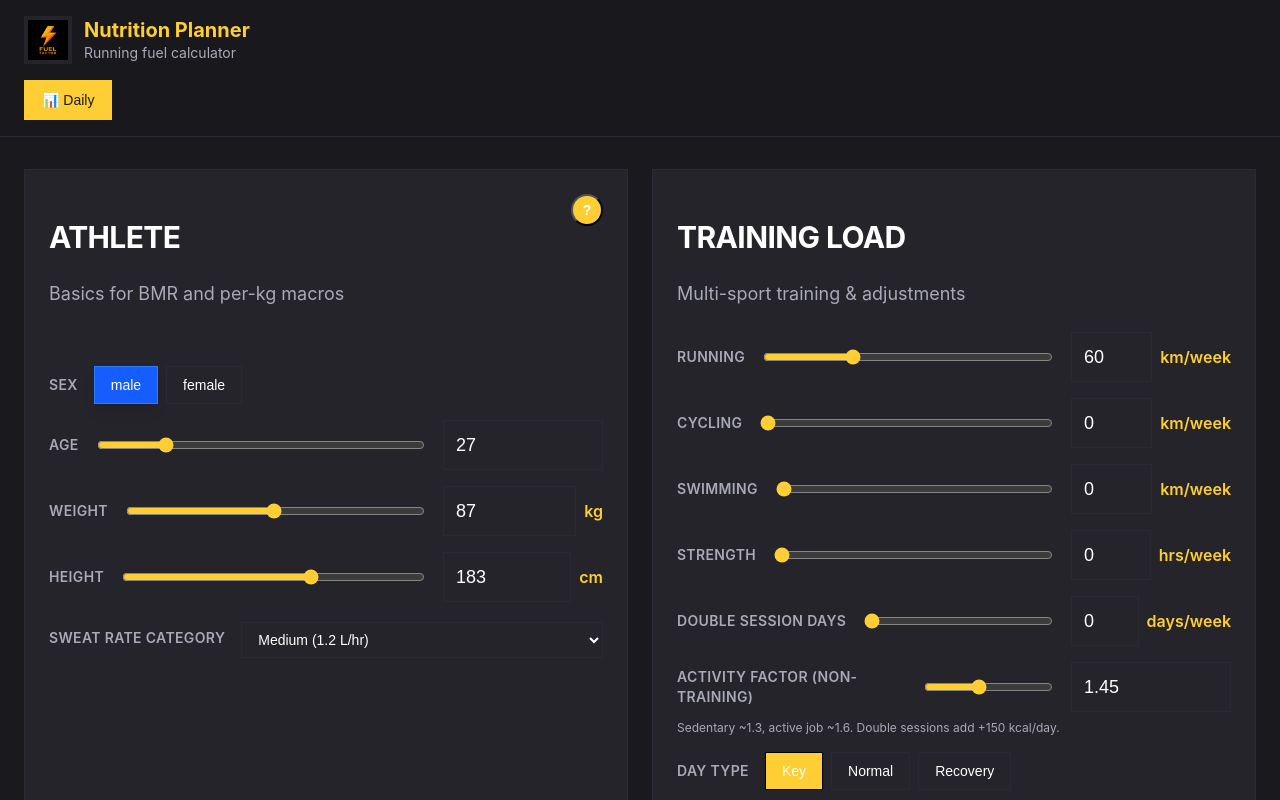
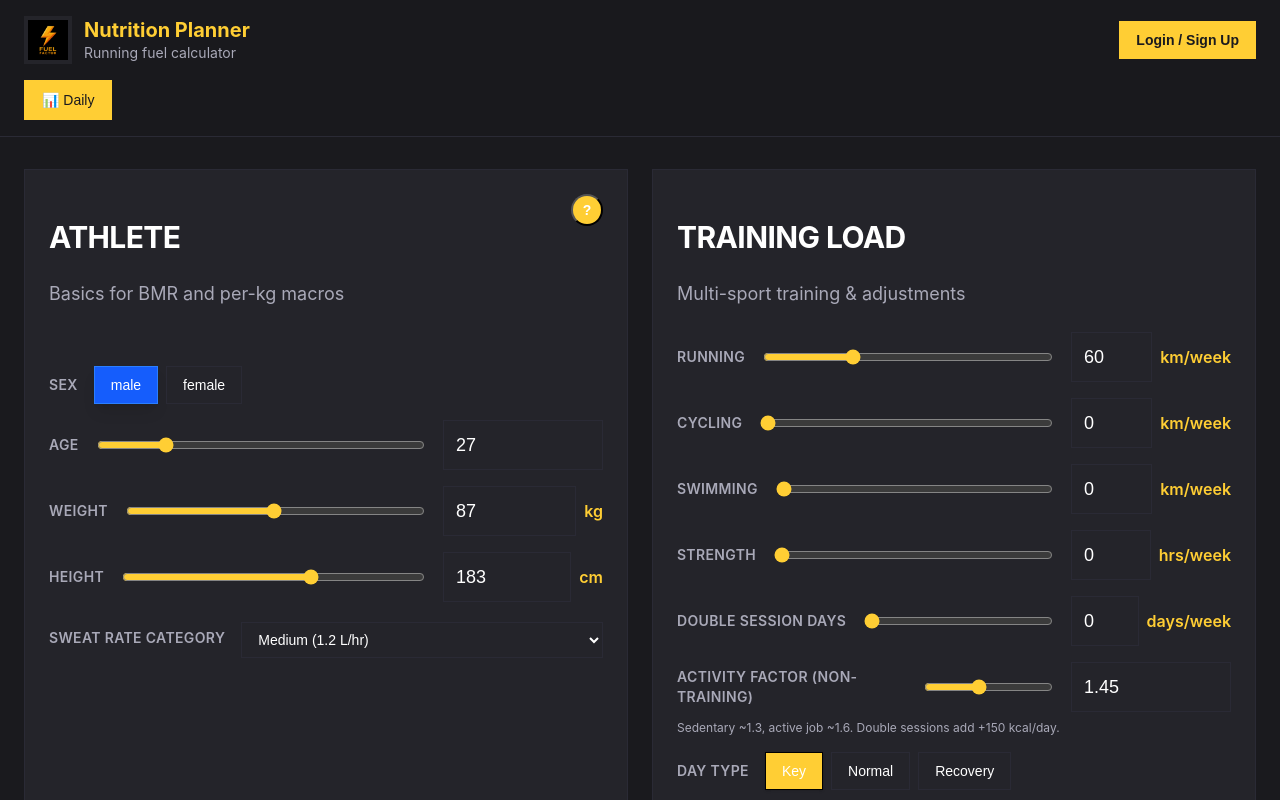
Before and after one commit to kaynejohns/nutrition-planner, a React (Vite) app: page / in a window 1280 px wide. Shown: the top 800 px of the page. Built offline with nearby package versions, Linux system fonts and the light colour scheme; what netlify-identity-widget would draw is missing.

Commit message:
Add login/logout buttons in header

```diff
--- a/src/App.jsx
+++ b/src/App.jsx
@@ -1741,6 +1741,36 @@ export default function App(){
                 <div className="text-lg sm:text-xl font-bold leading-tight text-[#FFCE34]">Nutrition Planner</div>
                 <div className="text-xs sm:text-sm text-[#A9A9B8]">Running fuel calculator</div>
               </div>
+            </div>
+
+            {/* Login/Logout Button */}
+            <div>
+              {currentUser() ? (
+                <div className="flex items-center gap-2">
+                  <span className="text-xs sm:text-sm text-[#A9A9B8] hidden sm:inline">
+                    {currentUser()?.email}
+                  </span>
+                  <button
+                    onClick={() => {
+                      // @ts-ignore
+                      window.netlifyIdentity?.logout();
+                    }}
+                    className="px-3 sm:px-4 py-2 text-xs sm:text-sm font-medium bg-[#2A2A35] text-[#A9A9B8] rounded-card border border-[#2A2A35] hover:bg-[#3A3A45] hover:text-white transition-all"
+                  >
+                    Logout
+                  </button>
+                </div>
+              ) : (
+                <button
+                  onClick={() => {
+                    // @ts-ignore
+                    window.netlifyIdentity?.open('login');
+                  }}
+                  className="px-3 sm:px-4 py-2 text-xs sm:text-sm bg-[#FFCE34] text-[#1A1A1E] rounded-card border border-[#FFCE34] hover:bg-[#FFD84D] font-bold transition-all"
+                >
+                  Login / Sign Up
+                </button>
+              )}
             </div>
           </div>
         </div>
```
